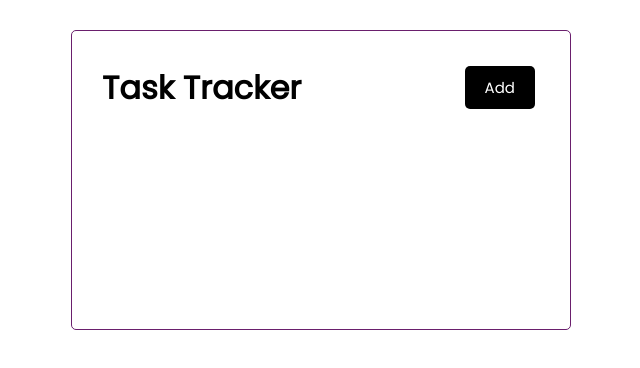
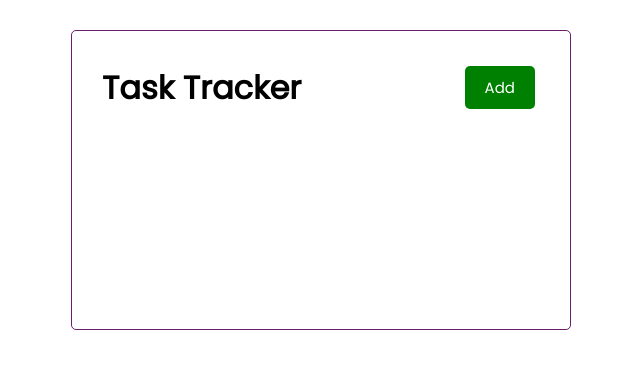
Before and after one commit to PrattyT/Task-Tracker, a React (Create React App) app in the folder react-task-tracker/: page / in a window 1280 px wide. Shown: the top 368 px of the page, without its empty margins (319-959 px from the left). Built offline with nearby package versions, Linux system fonts and the light colour scheme.

Commit message:
added button event handling

```diff
--- a/react-task-tracker/src/components/Button.js
+++ b/react-task-tracker/src/components/Button.js
@@ -0,0 +1,22 @@
+import PropTypes from 'prop-types'
+
+
+const Button = ({color, text, onClick}) => {
+
+    return  <button onClick={onClick} style = {{backgroundColor:color}}className = 'btn'>
+                {text}
+            </button>
+}
+
+Button.defaultProps = {
+    color: 'steelBlue'
+}
+
+Button.defaultProps = {
+    text: PropTypes.string,
+    color: PropTypes.string,
+    onClick: PropTypes.func,
+}
+
+
+export default Button
--- a/react-task-tracker/src/components/Header.js
+++ b/react-task-tracker/src/components/Header.js
@@ -1,12 +1,16 @@
 import PropTypes from 'prop-types';
+import Button from './Button'
 
 const Header = ({title}) => {
+
+    const onClick = () => {
+        console.log('Click')
+    }
+
     return (
         <header className = 'header'>
             <h1 >{title}</h1>
-            <button className = 'btn'>
-                Add
-            </button>
+            <Button color = 'green' text = 'Add' onClick = {onClick}/>
         </header>
     )
 }
```
Also changed, not shown: react-task-tracker/src/components/Tasks.js (added).
